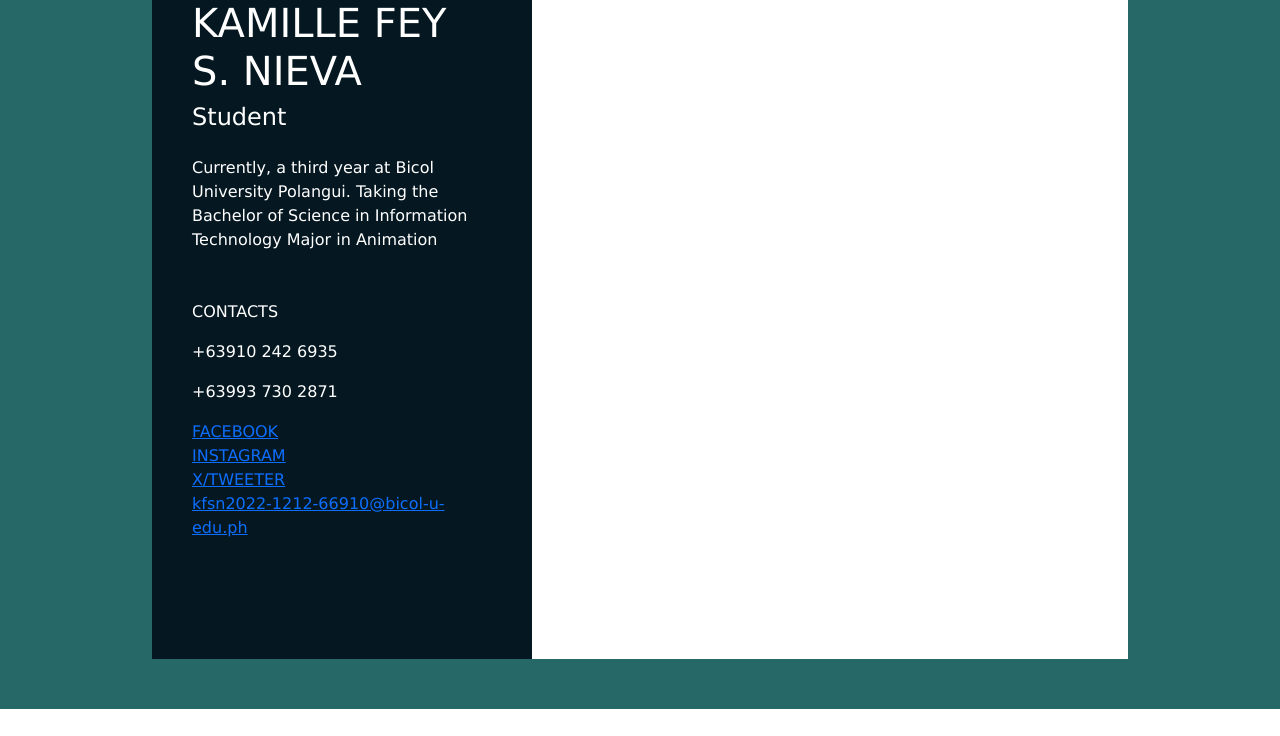
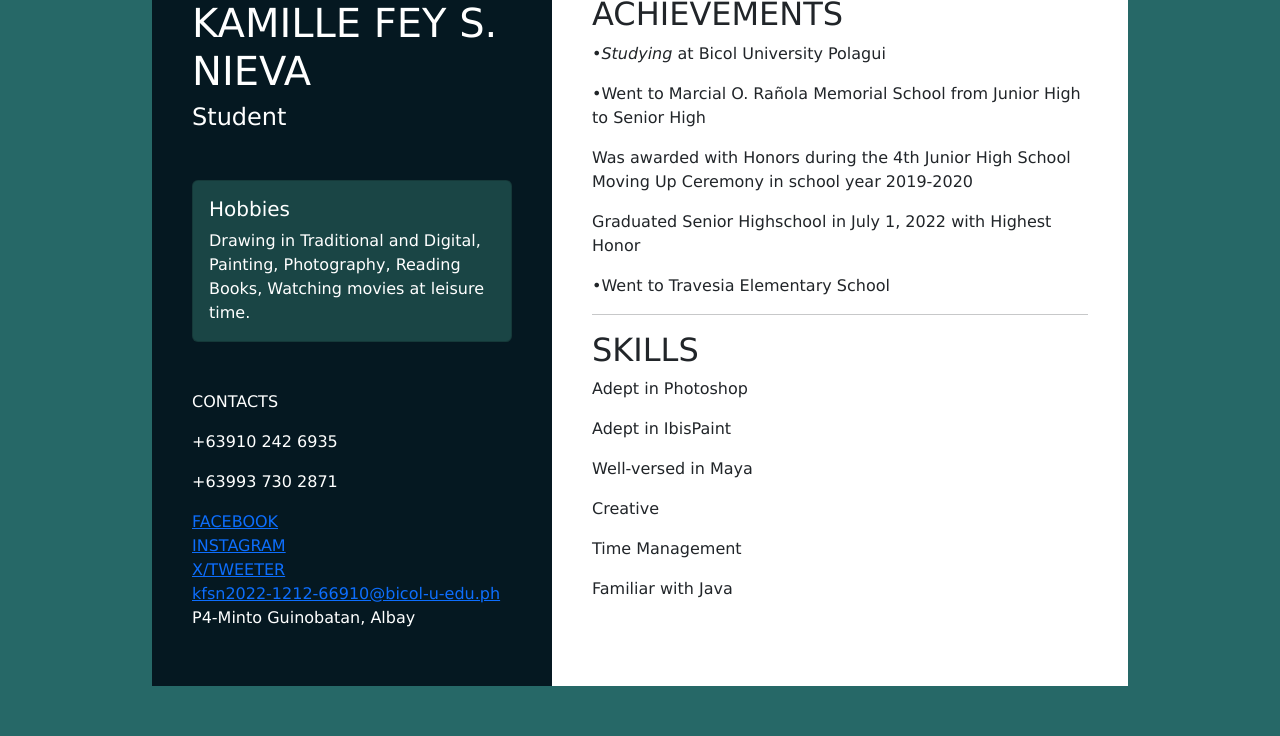
Before and after one commit to KamilleFeyNieva/RHEASANGEL_BSIT_ANIMATION_3_NIEVA, a PHP site: page / in a window 1280 px wide. Shown: the part 391-1127 px from the top of the page. Before the commit the page ends 1100 px from the top, so only its background shows below. Run offline with PHP 8.4, Linux system fonts and the light colour scheme.

Commit message:
Add files via upload

```diff
--- a/IA1_RESUME_NIEVA/index.html
+++ b/IA1_RESUME_NIEVA/index.html
@@ -18,9 +18,11 @@
                     <h4>Student</h4>
                 </div>
 
-                <div class="shortsummary mt-4">
-                    <p>Currently, a third year at Bicol University Polangui. Taking the Bachelor of Science in Information Technology Major in Animation</p>
-
+                <div class="card mt-5">
+                    <div class="card-body">
+                      <h5 class="card-title">Hobbies</h5>
+                      <p class="card-text">Drawing in Traditional and Digital, Painting, Photography, Reading Books, Watching movies at leisure time.</p>
+                    </div>
                 </div>
 
                 <div class="contact mt-5">
@@ -35,16 +37,51 @@
                         <a href="https://www.instagram.com/kamfeyy/">INSTAGRAM</a><br>
                         <a href="https://x.com/Sefeyn">X/TWEETER</a><br>
                         <a href="mailto: kfsn2022-1212-66910@bicol-u-edu.ph">kfsn2022-1212-66910@bicol-u-edu.ph</a>
+                        <p>P4-Minto Guinobatan, Albay</p>
 
                     </div>
+                </div>
+            </div>
+        </div>
+
+        <div class="right-side">
+            <div class="about">
+                <hr>
+                <p>Motivated and enthusiastic junior taking Bachelor of Science in Information Technology Major in Animation at Bicol University Polangui.
+                   Have a good academic record and passion for learning. Eager to apply theoretical knowledge in practical settings and develop new skills.
+                   Demonstrates excellent communication, teamwork, and problem-solving abilities. Ready to contribute positively in a dynamic environment.
+                </p>
+            </div>
+<hr>
+            <div class="education">
+                <h2>EDUCATION and ACHIEVEMENTS</h2>
+                <div class="college">
+                    <p><em>•Studying</em> at Bicol University Polagui</p>
 
                 </div>
+                <div class="SHSandJHS">
+                     <p>•Went to Marcial O. Rañola Memorial School from Junior High to Senior High</p>
+                     <p>Was awarded with Honors during the 4th Junior High School Moving Up Ceremony in school year 2019-2020</p>
+                     <p>Graduated Senior Highschool in July 1, 2022 with Highest Honor</p>
+                </div>
+                <div class="elem">
+                    <p>•Went to Travesia Elementary School</p>
+               </div>
+            </div>
+
+            <hr>
+            <div class="skills">
+                <h2>SKILLS</h2>
+                <p> Adept in Photoshop</p>
+                <p> Adept in IbisPaint</p>
+                <p>Well-versed in Maya</p>
+                <p>Creative</p>
+                <p>Time Management</p>
+                <p>Familiar with Java</p>
+
 
             </div>
-
         </div>
-
-        <div class="right-side"></div>
     </div>
 
 
--- a/IA1_RESUME_NIEVA/style.css
+++ b/IA1_RESUME_NIEVA/style.css
@@ -43,3 +43,17 @@ body {
     width: 300px;
     border-radius: 50%;
 }
+
+.hobbies  {
+    text-align: center;
+}
+
+.hobbies p {
+    text-align: start;
+}
+
+.card {
+    width: 20rem;
+    background: #1A4545;
+    color: #ffffff;
+}
```
